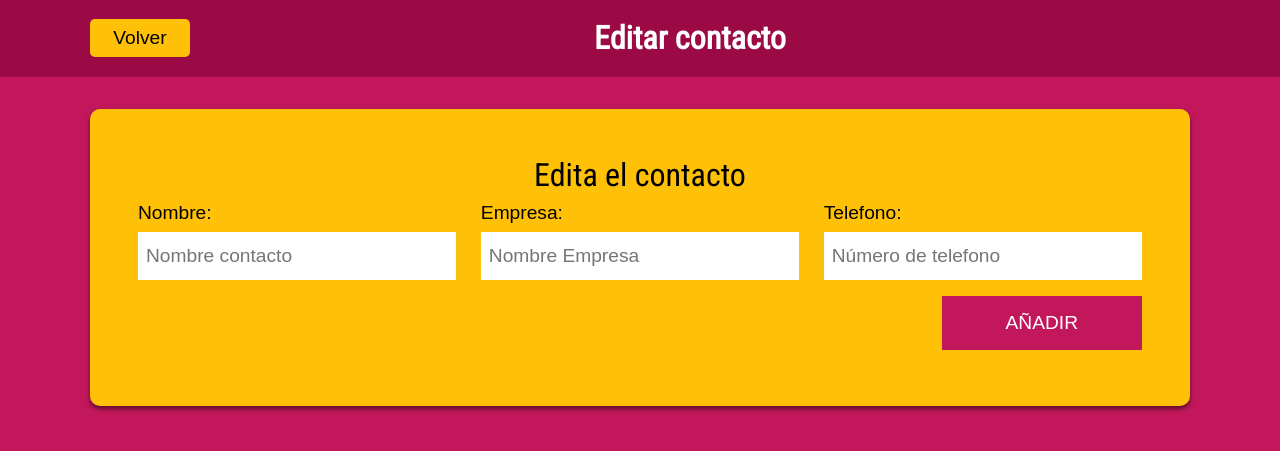
After one commit to Emmanuel294/agendPHP, a PHP site: page /editar.php in a window 1280 px wide. The commit adds this page. Shown: the top 451 px of the page. Run offline with PHP 8.4, Linux system fonts and the light colour scheme; some libraries are stand-ins or nearby versions.

Commit message:
Archivo de formulario con css, editar y comienzo de validación para los campos.

```diff
--- a/css/style.css
+++ b/css/style.css
@@ -33,6 +33,33 @@ body {
 .bg-blanco{
     background-color: white;
 }
+.barra{
+    display: grid;
+    grid-template-columns: 100px 1fr;
+    align-items: center;
+}
+
+/**Botones**/
+.btn{
+    font-size: 2rem;
+    text-decoration: none;
+}
+.btn-editar{
+    color: var(--secundario);
+}
+.btn-borrar{
+    color: var(--primario);
+}
+.volver{
+    background-color: var(--secundario);
+    border-radius: 5px;
+    text-align: center;
+    color: #000000;
+    font-weight: 700px;
+    font-size: 1.2rem;
+    padding: .5rem;
+}
+
 .sombra {
     -webkit-box-shadow: 0px 3px 5px 0px rgba(0, 0, 0, 0.5);
     -moz-box-shadow: 0px 3px 5px 0px rgba(0, 0, 0, 0.5);
@@ -185,13 +212,3 @@ legend span{
     background-color: transparent!important;
     border: none;
 }
-.btn{
-    font-size: 2rem;
-    text-decoration: none;
-}
-.btn-editar{
-    color: var(--secundario);
-}
-.btn-borrar{
-    color: var(--primario);
-}
--- /dev/null
+++ b/editar.php
@@ -0,0 +1,16 @@
+<?php include 'inc/layout/header.php';?>
+<div clasS="contenedor-barra">
+    <div class="contenedor barra">
+        <a href="index.php" class="btn volver">Volver</a>
+        <h1>Editar contacto</h1>
+    </div>
+</div>
+
+<div class="bg-amarillo contenedor sombra">
+    <form id="contacto" action="#">
+        <legend>Edita el contacto</span> </legend>
+        <?php include 'inc/layout/formulario.php';?>
+        </form>
+</div>
+
+<?php include 'inc/layout/footer.php';?>
--- /dev/null
+++ b/inc/layout/formulario.php
@@ -0,0 +1,17 @@
+<div class="campos">
+            <div class="campo">
+                <label for="nombre">Nombre:</label>
+                <input type="text" placeholder="Nombre contacto" id="nombre">
+            </div>
+            <div class="campo">
+                <label for="empresa">Empresa:</label>
+                <input type="text" placeholder="Nombre Empresa" id="empresa">
+            </div>
+            <div class="campo">
+                <label for="telefono">Telefono:</label>
+                <input type="tel" placeholder="Número de telefono"" id="telefono">
+            </div>
+        </div>
+        <div class="campo enviar">
+                <input type="submit" value="Añadir">
+            </div>
--- a/js/app.js
+++ b/js/app.js
@@ -0,0 +1,23 @@
+const formularioContactos = document.querySelector('#contacto');
+
+eventListener();
+
+function eventListener(){
+    //Cuando el formulario de crear o editar se ejecuta
+    formularioContactos.addEventListener('submit', leerFormulario);
+}
+
+function leerFormulario(e){
+    e.preventDefault();
+
+    //Leer los datos de los inputs
+    const nombre = document.querySelector('#nombre').value,
+            empresa = document.querySelector('#empresa').value,
+            telefono = document.querySelector('#telefono').value;
+
+    if(nombre === '' || empresa === '' || telefono === ''){
+        console.log('El campo está vacio');
+    }else{
+        console.log('Tiene algo');
+    }
+}
```
Also changed, not shown: index.php (+4 -21 lines).
